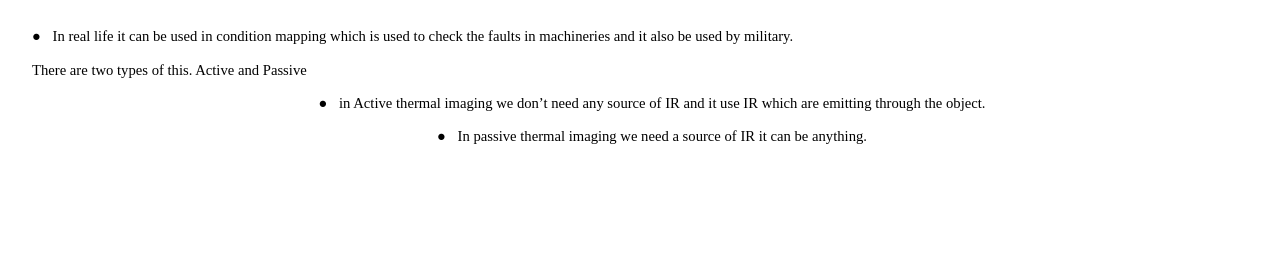
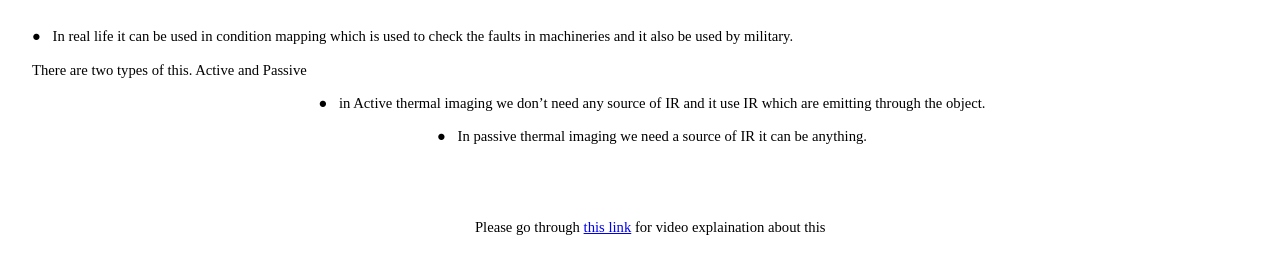
Before and after one commit to parantapraval/Blog, a plain HTML site: page index.html in a window 1280 px wide. Shown: the part 4544-4807 px from the top of the page. Before the commit the page ends 4763 px from the top, so only its background shows below. Drawn offline with Linux system fonts and the light colour scheme.

Commit message:
Adding References
We are adding link of reference videos

```diff
--- a/index.html
+++ b/index.html
@@ -167,3 +167,5 @@ any source of IR and it use IR which are emitting through the object.<o:p></o:p>
 <p class="normal" style="line-height: 115%; margin-bottom: 10.0pt; margin-left: 36.0pt; margin-right: 0cm; margin-top: 0cm; margin: 0cm 0cm 10pt 36pt; mso-list: l0 level1 lfo1; text-indent: -18pt;"><!--[if !supportLists]--><span face="&quot;Verdana&quot;,&quot;sans-serif&quot;" lang="EN-US" style="font-size: 11pt; line-height: 115%; mso-bidi-font-family: Verdana; mso-fareast-font-family: Verdana;">●<span style="font-family: &quot;Times New Roman&quot;; font-size: 7pt; font-stretch: normal; font-variant-east-asian: normal; font-variant-numeric: normal; line-height: normal;">&nbsp;&nbsp;&nbsp;&nbsp;
 </span></span><!--[endif]--><span face="&quot;Verdana&quot;,&quot;sans-serif&quot;" lang="EN-US" style="font-size: 11pt; line-height: 115%; mso-bidi-font-family: Verdana; mso-fareast-font-family: Verdana;">In passive thermal imaging we need a
 source of IR it can be anything.<o:p></o:p></span></p><p class="normal" style="line-height: 115%; margin-bottom: 10.0pt; margin-left: 36.0pt; margin-right: 0cm; margin-top: 0cm; margin: 0cm 0cm 10pt 36pt; mso-list: l0 level1 lfo1; text-indent: -18pt;"><span face="&quot;Verdana&quot;,&quot;sans-serif&quot;" lang="EN-US" style="font-size: 11pt; line-height: 115%; mso-bidi-font-family: Verdana; mso-fareast-font-family: Verdana;"><br /></span></p><p class="normal" style="line-height: 115%; margin-bottom: 10.0pt; margin-left: 36.0pt; margin-right: 0cm; margin-top: 0cm; margin: 0cm 0cm 10pt 36pt; mso-list: l0 level1 lfo1; text-indent: -18pt;"><span face="&quot;Verdana&quot;,&quot;sans-serif&quot;" lang="EN-US" style="font-size: 11pt; line-height: 115%; mso-bidi-font-family: Verdana; mso-fareast-font-family: Verdana;"><br /></span></p><p class="normal" style="line-height: 115%; margin-bottom: 10.0pt; margin-left: 36.0pt; margin-right: 0cm; margin-top: 0cm; margin: 0cm 0cm 10pt 36pt; mso-list: l0 level1 lfo1; text-indent: -18pt;"><span face="&quot;Verdana&quot;,&quot;sans-serif&quot;" lang="EN-US" style="font-size: 11pt; line-height: 115%; mso-bidi-font-family: Verdana; mso-fareast-font-family: Verdana;">
+
+Please go through <a href="https://17bit177.blogspot.com/2020/11/references.html" target="_blank">this link</a> for video explaination about this&nbsp;</span></p></div><p class="normal" style="line-height: 115%; margin-bottom: 10.0pt; margin-left: 36.0pt; margin-right: 0cm; margin-top: 0cm; margin: 0cm 0cm 10pt 36pt; mso-list: l0 level1 lfo9; text-align: justify; text-indent: -18pt;"><span face="&quot;Verdana&quot;,&quot;sans-serif&quot;" lang="EN-US" style="font-size: 11pt; line-height: 115%; mso-bidi-font-family: Verdana; mso-fareast-font-family: Verdana;"><br /><br /></span></p>
```
